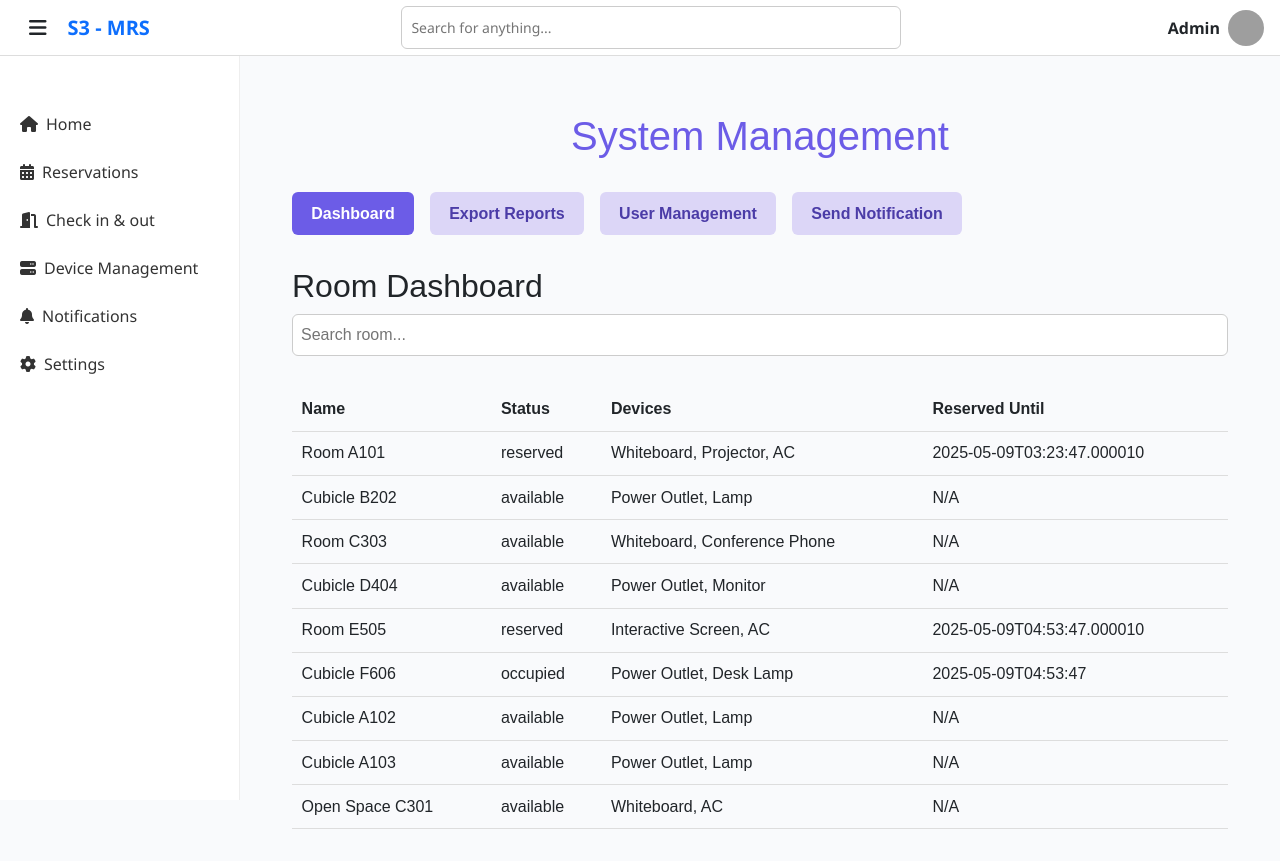
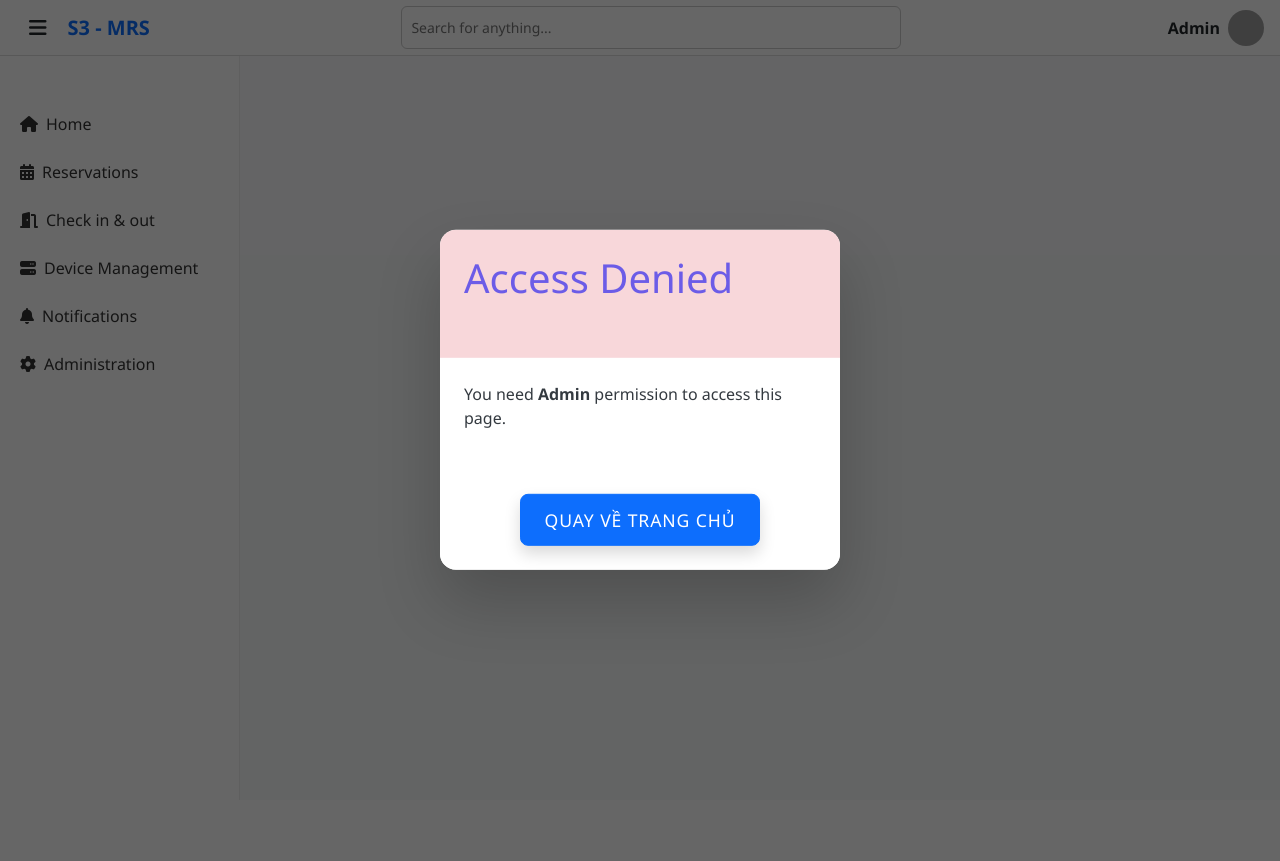
Before and after one commit to nguyenthinhthanh/S3-MRS, a Flask app: page /settings in a window 1280 px wide. After the commit the page ends 604 px from the top, so only its background shows below. Run offline with Flask 2, Linux system fonts and the light colour scheme; the visitor is signed in with stand-in values (Sample User, id 1); grey boxes are pictures that could not be loaded.

Commit message:
Add adminstrations functions

```diff
--- a/Source/app.py
+++ b/Source/app.py
@@ -23,7 +23,12 @@
 mail = Mail(app)
 
 # Dummy user (hard-coded)
-USERS = {'student1': 'password123'}
+USERS = {
+    'student1': 'password123',
+    'admin1': 'password123',
+    'teacher1': 'password123'
+}
+
 # Biến dữ liệu mới để lưu trữ người dùng với tên và vai trò
 user_list = {
     'admin1': 'Admin',
@@ -321,10 +326,10 @@
 def settings():
     if 'user' not in session:
         return redirect(url_for('login'))
-    if session.get('role') != 'Admin':  # Chỉ Admin mới được truy cập
-        flash('Access denied: Admins only.')
-        return redirect(url_for('home'))
+    if session.get('role') != 'Admin':
+        return render_template('unauthorized.html')
     return render_template('settings.html', users=user_list, spaces=spaces)
+
 
 @app.route('/add_user', methods=['POST'])
 def add_user():
--- a/Source/requirements.txt
+++ b/Source/requirements.txt
@@ -1 +1,3 @@
 Flask==2.2.5
+Flask-Mail
+reportlab
--- /dev/null
+++ b/Source/static/css/unauthorized.css
@@ -0,0 +1,227 @@
+.settings-container {
+    max-width: 1000px;
+    margin: 0 auto;
+    padding: 2rem;
+    font-family: Arial, sans-serif;
+  }
+
+  h1 {
+    text-align: center;
+    margin-bottom: 2rem;
+    color: #6C5CE7;
+  }
+
+  .tabs {
+    display: flex;
+    gap: 1rem;
+    margin-bottom: 2rem;
+  }
+
+  .tab-link {
+    padding: 0.6rem 1.2rem;
+    background-color: #dcd6f7;
+    border: none;
+    border-radius: 6px;
+    cursor: pointer;
+    font-weight: bold;
+    color: #4b3ca7;
+  }
+
+  .tab-link.active {
+    background-color: #6C5CE7;
+    color: white;
+  }
+
+  .tab-content {
+    display: none;
+  }
+
+  .tab-content.active {
+    display: block;
+  }
+
+  form {
+    display: flex;
+    flex-direction: column;
+    gap: 1rem;
+    margin-bottom: 1rem;
+  }
+
+  input[type="text"],
+  input[type="date"],
+  select,
+  textarea,
+  input[type="file"] {
+    padding: 0.6rem;
+    border: 1px solid #ccc;
+    border-radius: 6px;
+    width: 100%;
+  }
+
+  button {
+    background-color: #6C5CE7;
+    color: white;
+    padding: 0.6rem 1.2rem;
+    border: none;
+    border-radius: 6px;
+    cursor: pointer;
+    font-weight: bold;
+  }
+
+  button:hover {
+    background-color: #5b4bcf;
+  }
+
+  table {
+    width: 100%;
+    border-collapse: collapse;
+    margin-top: 1rem;
+  }
+
+  th,
+  td {
+    padding: 0.6rem;
+    border-bottom: 1px solid #ddd;
+    text-align: left;
+  }
+
+  #search-room {
+    padding: 0.5rem;
+    margin-bottom: 1rem;
+    border: 1px solid #ccc;
+    border-radius: 6px;
+    width: 100%;
+  }
+  .flash-messages {
+    margin-top: 10px;
+    margin-bottom: 15px;
+  }
+
+  .flash-success {
+    background-color: #d4edda;
+    color: #155724;
+    border: 1px solid #c3e6cb;
+    padding: 10px;
+    border-radius: 5px;
+    margin-bottom: 5px;
+  }
+
+
+  /* settings.css */
+
+/* Container full-height, flex box để căn giữa */
+.unauthorized-container {
+    display: flex;
+    align-items: center;      /* Căn giữa theo chiều dọc */
+    justify-content: center;  /* Căn giữa theo chiều ngang */
+    min-height: 80vh;         /* Chiều cao tối thiểu để gần sát màn hình */
+    padding: 2rem;
+  }
+
+  /* Hộp nội dung */
+  .unauthorized-box {
+    background-color: #ffffff;
+    border: 1px solid #dee2e6;
+    border-radius: 0.5rem;
+    box-shadow: 0 0.5rem 1rem rgba(0,0,0,0.15);
+    padding: 2rem 3rem;
+    max-width: 400px;
+    text-align: center;
+  }
+
+  /* Tiêu đề lớn */
+  .unauthorized-title {
+    font-size: 1.75rem;
+    margin-bottom: 1rem;
+    color: #dc3545;  /* Màu đỏ nhạt báo lỗi */
+  }
+
+  /* Nội dung thông báo */
+  .unauthorized-message {
+    font-size: 1.1rem;
+    margin-bottom: 1.5rem;
+    color: #6c757d;
+  }
+
+  /* Enhanced button */
+    .unauthorized-btn {
+    display: inline-block;
+    padding: 0.75rem 1.5rem;
+    font-size: 1.1rem;
+    border-radius: 0.5rem;
+    text-transform: uppercase;
+    letter-spacing: 0.05em;
+    transition: transform 0.2s ease, box-shadow 0.2s ease;
+    box-shadow: 0 0.5rem 1rem rgba(0, 0, 0, 0.15);
+  }
+
+  .unauthorized-btn:hover {
+    transform: translateY(-2px) scale(1.02);
+    box-shadow: 0 0.75rem 1.5rem rgba(0, 0, 0, 0.2);
+  }
+
+  /* Overlay dims whole page */
+.modal-overlay {
+  position: fixed;
+  top: 0;
+  left: 0;
+  width: 100%;
+  height: 100%;
+  background-color: rgba(0, 0, 0, 0.6);
+  z-index: 1000;
+}
+
+/* Modal positioning */
+.unauthorized-modal {
+  position: fixed;
+  top: 50%;
+  left: 50%;
+  transform: translate(-50%, -50%);
+  background: #fff;
+  border-radius: 1rem;
+  box-shadow: 0 2rem 4rem rgba(0, 0, 0, 0.2);
+  max-width: 90%;
+  width: 400px;
+  z-index: 1001;
+  overflow: hidden;
+}
+
+/* Header, body, footer styling */
+.modal-header, .modal-body, .modal-footer {
+  padding: 1.5rem;
+}
+
+.modal-header {
+  background-color: #f8d7da;
+  color: #721c24;
+}
+
+.modal-body {
+  color: #343a40;
+  font-size: 1rem;
+}
+
+.modal-footer {
+  text-align: right;
+  background-color: #fff;
+}
+
+.modal-footer .btn {
+    margin: 0 auto;
+  }
+
+/* Fade-in animation */
+@keyframes fadeInUp {
+  from {
+    opacity: 0;
+    transform: translate(-50%, -45%) scale(0.9);
+  }
+  to {
+    opacity: 1;
+    transform: translate(-50%, -50%) scale(1);
+  }
+}
+
+.fade-in {
+  animation: fadeInUp 0.5s ease-out forwards;
+}
--- a/Source/templates/base.html
+++ b/Source/templates/base.html
@@ -51,7 +51,7 @@
       <a href="/check-in" class="nav-link"><i class="fas fa-door-open me-2"></i> Check in & out</a>
       <a href="/device-management" class="nav-link"><i class="fas fa-server me-2"></i> Device Management</a>
       <a href="/notifications" class="nav-link"><i class="fas fa-bell me-2"></i> Notifications</a>
-      <a href="/settings" class="nav-link"><i class="fas fa-cog me-2"></i> Settings</a>
+      <a href="/settings" class="nav-link"><i class="fas fa-cog me-2"></i> Administration</a>
     </nav>
 
     {# Chỉ hiển thị nếu biến reservations được truyền vào template #}
--- /dev/null
+++ b/Source/templates/unauthorized.html
@@ -0,0 +1,26 @@
+<!-- templates/unauthorized.html -->
+{% extends "base.html" %}
+
+{% block title %}Access Denied - S3-MRS{% endblock %}
+
+{% block extra_head %}
+  <link rel="stylesheet" href="{{ url_for('static', filename='css/unauthorized.css') }}">
+{% endblock %}
+
+{% block content %}
+<!-- Dark overlay -->
+<div class="modal-overlay"></div>
+
+<!-- Modal box -->
+<div class="unauthorized-modal fade-in">
+  <div class="modal-header">
+    <h1>Access Denied</h1>
+  </div>
+  <div class="modal-body">
+    <p>You need <strong>Admin</strong> permission to access this page.</p>
+  </div>
+  <div class="modal-footer">
+    <a class="btn btn-primary unauthorized-btn" href="{{ url_for('home') }}">Quay về trang chủ</a>
+  </div>
+</div>
+{% endblock %}
```
